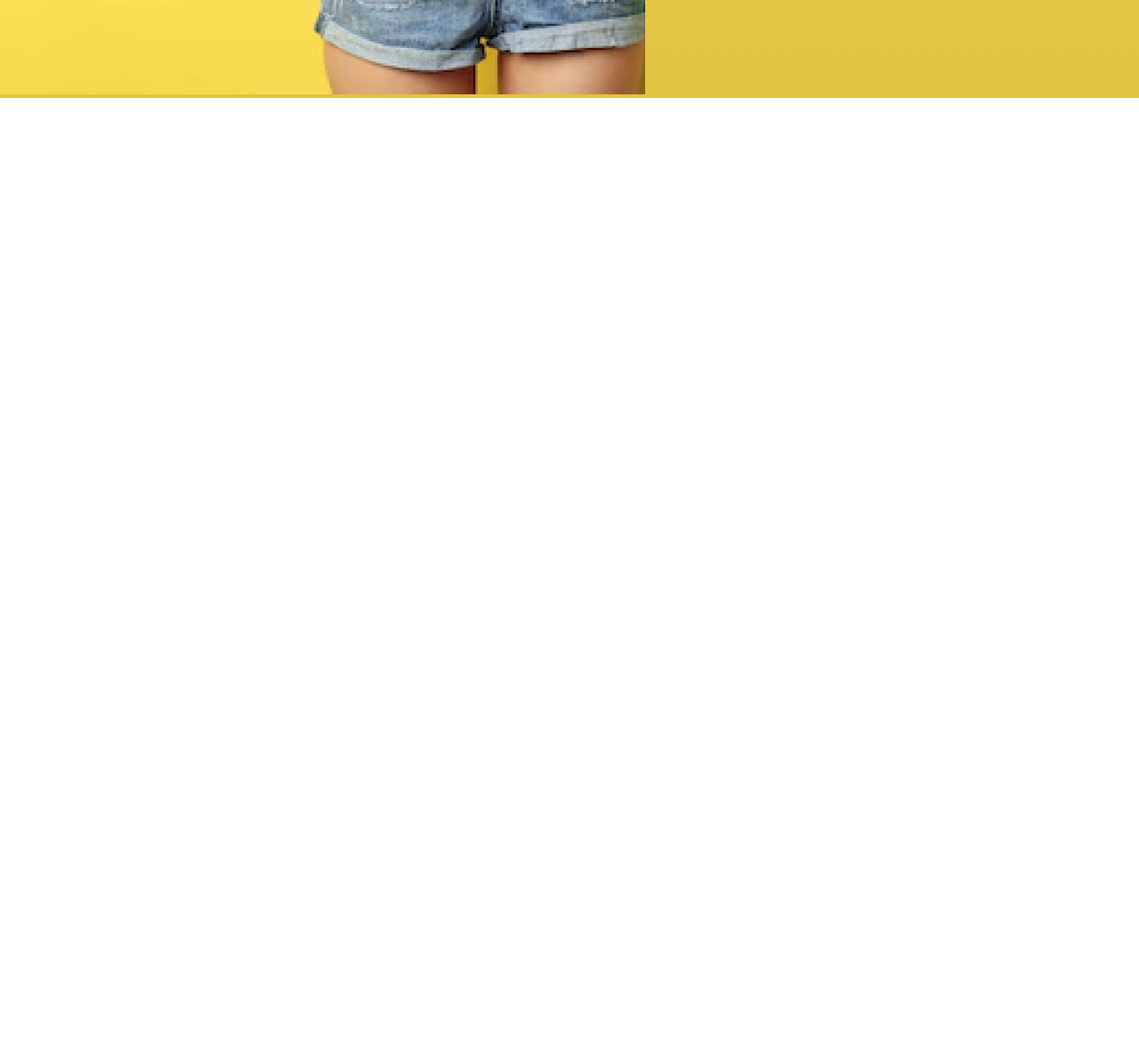
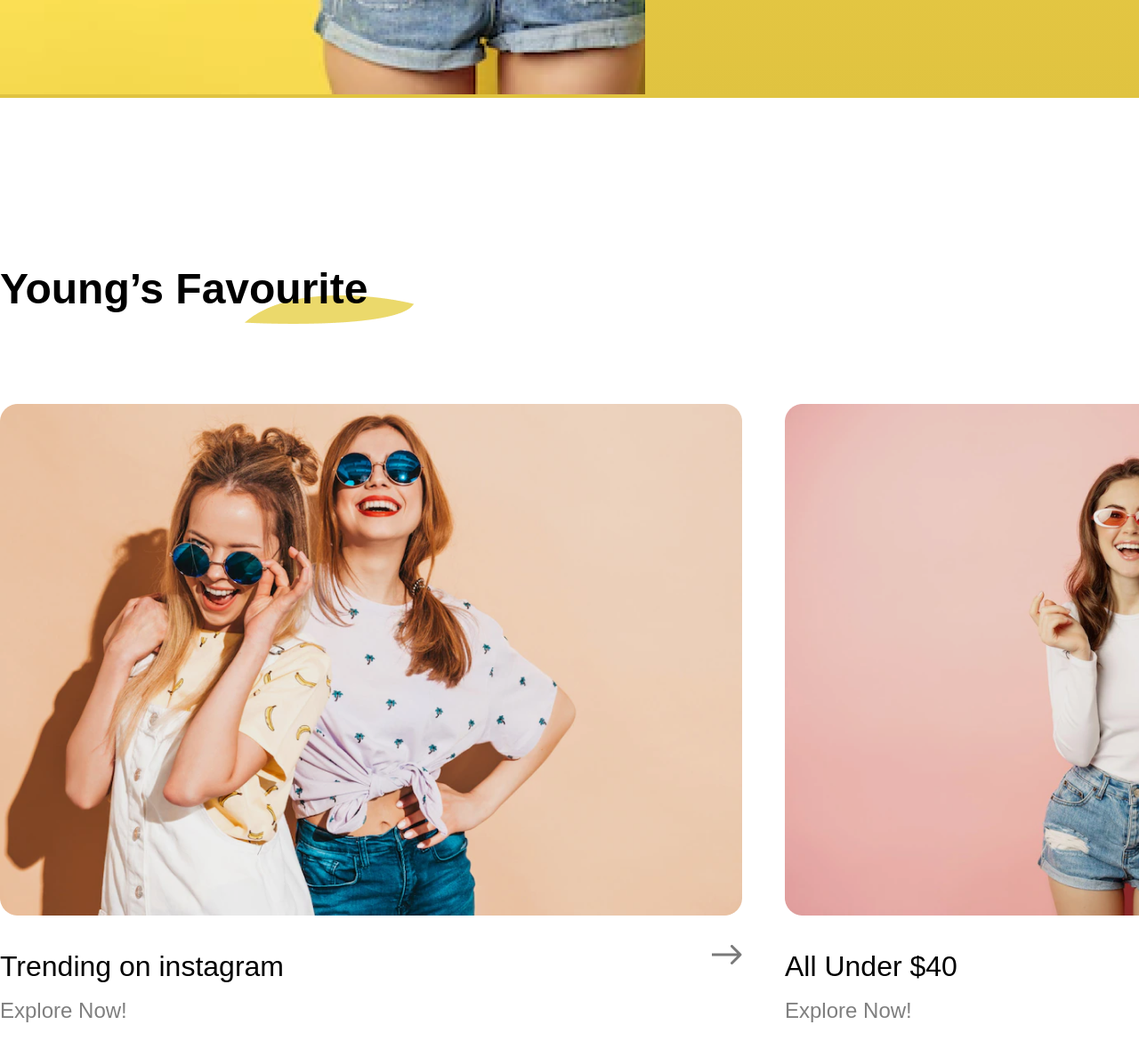
Before and after one commit to Taposhpaul1998/shoping-app-lending-page-html, a website built with Vite: page index.html in a window 1280 px wide. Shown: the part 3405-4593 px from the top of the page at 89% size. Before the commit the page ends 3705 px from the top, so only its background shows below. Built offline with nearby package versions, Linux system fonts and the light colour scheme.

Commit message:
create favourite section and style it

```diff
--- a/index.html
+++ b/index.html
@@ -208,6 +208,54 @@
       </div>
     </section>
     <!-- sale banner section end  -->
+    <!-- favourite section start  -->
+    <section id="favourite" class="conteiner fav-conteiner">
+      <div class="section-title">
+        <h3>Young’s Favourite</h3>
+        <img src="assets/Vector 9.png" alt="" class="arrivals-bg-img">
+      </div>
+      <div class="favourite-cards">
+        <div class="favourite-card">
+          <div class="fav-card-img">
+            <img src="assets/Rectangle 50.png" alt="favourite card image">
+          </div>
+          <div class="fav-card-info">
+            <div class="fav-card-text">
+              <h4>Trending on instagram</h4>
+              <p>Explore Now!</p>
+            </div>
+            <div class="fav-card-icon">
+              <svg width="34" height="24" viewBox="0 0 34 24" fill="none" xmlns="http://www.w3.org/2000/svg">
+                <path
+                  d="M33.0607 13.0607C33.6464 12.4749 33.6464 11.5251 33.0607 10.9393L23.5147 1.3934C22.9289 0.807611 21.9792 0.807611 21.3934 1.3934C20.8076 1.97919 20.8076 2.92893 21.3934 3.51472L29.8787 12L21.3934 20.4853C20.8076 21.0711 20.8076 22.0208 21.3934 22.6066C21.9792 23.1924 22.9289 23.1924 23.5147 22.6066L33.0607 13.0607ZM0 13.5L32 13.5V10.5L0 10.5L0 13.5Z"
+                  fill="#797979" />
+              </svg>
+
+            </div>
+          </div>
+        </div>
+        <div class="favourite-card">
+          <div class="fav-card-img">
+            <img src="assets/Rectangle 49.png" alt="favourite card image">
+          </div>
+          <div class="fav-card-info">
+            <div class="fav-card-text">
+              <h4>All Under $40</h4>
+              <p>Explore Now!</p>
+            </div>
+            <div class="fav-card-icon">
+              <svg width="34" height="24" viewBox="0 0 34 24" fill="none" xmlns="http://www.w3.org/2000/svg">
+                <path
+                  d="M33.0607 13.0607C33.6464 12.4749 33.6464 11.5251 33.0607 10.9393L23.5147 1.3934C22.9289 0.807611 21.9792 0.807611 21.3934 1.3934C20.8076 1.97919 20.8076 2.92893 21.3934 3.51472L29.8787 12L21.3934 20.4853C20.8076 21.0711 20.8076 22.0208 21.3934 22.6066C21.9792 23.1924 22.9289 23.1924 23.5147 22.6066L33.0607 13.0607ZM0 13.5L32 13.5V10.5L0 10.5L0 13.5Z"
+                  fill="#797979" />
+              </svg>
+
+            </div>
+          </div>
+        </div>
+      </div>
+    </section>
+    <!-- favourite section end  -->
   </div>
   <script type="module" src="/main.js"></script>
 </body>
--- a/style.css
+++ b/style.css
@@ -357,3 +357,51 @@ body {
   font-weight: 600;
   padding: 26px 51px;
 }
+
+/* favorite section style  */
+.fav-conteiner {
+  margin-bottom: 220px;
+}
+
+.fav-conteiner .section-title {
+  margin-bottom: 104px;
+}
+
+.fav-conteiner .section-title img {
+  position: absolute;
+  top: 32px;
+  left: 275px;
+  z-index: -1;
+}
+
+.favourite-cards {
+  display: flex;
+  justify-content: space-between;
+}
+
+.favourite-card .fav-card-img {
+  margin-bottom: 28px;
+}
+
+.favourite-card .fav-card-info {
+  display: flex;
+  justify-content: space-between;
+}
+
+.favourite-card .fav-card-info .fav-card-text h4 {
+  font-size: 32px;
+  font-family: var(--var--poppins);
+  font-weight: 500;
+  line-height: 50px;
+  letter-spacing: -4%;
+  color: #000000;
+}
+
+.favourite-card .fav-card-info .fav-card-text p {
+  font-size: 24px;
+  font-family: var(--var--poppins);
+  font-weight: 500;
+  line-height: 50px;
+  letter-spacing: -4%;
+  color: #7F7F7F;
+}
```
Also changed, not shown: assets/Rectangle 49.png (added), assets/Rectangle 50.png (added), assets/Vector 9.png (added).
